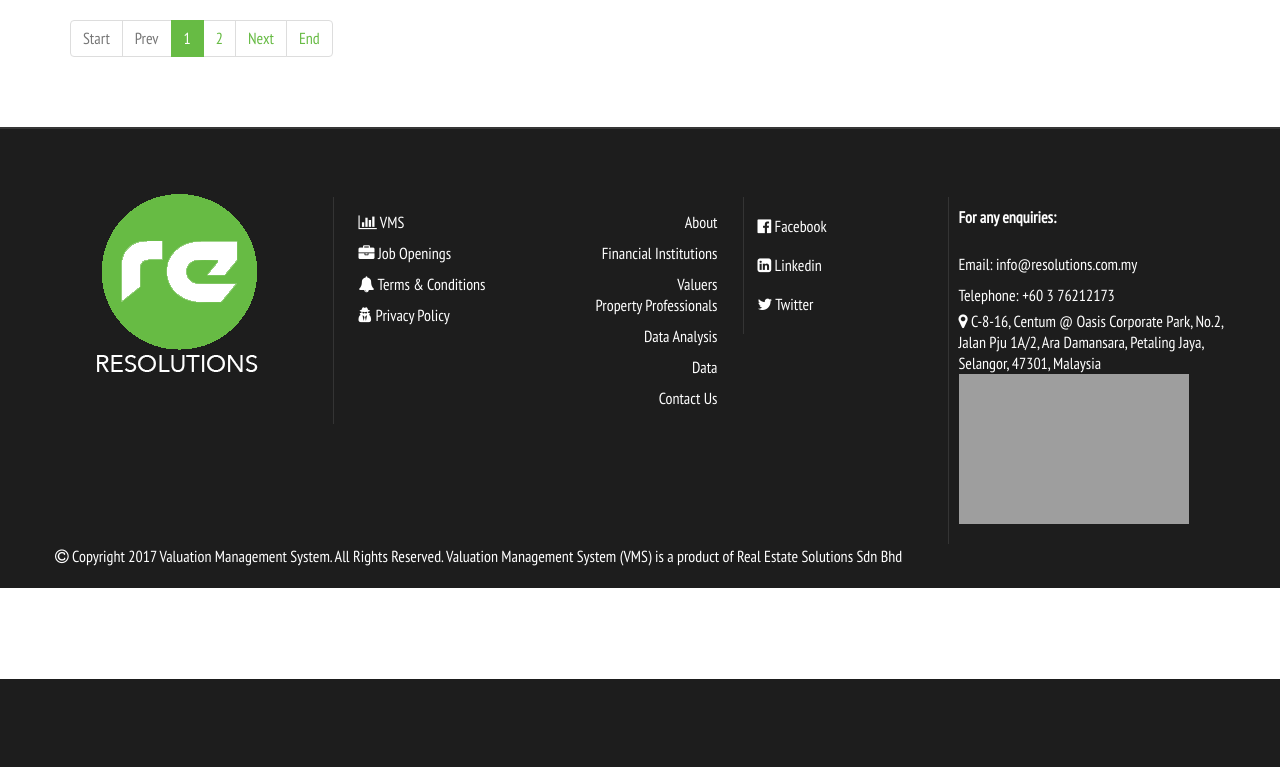
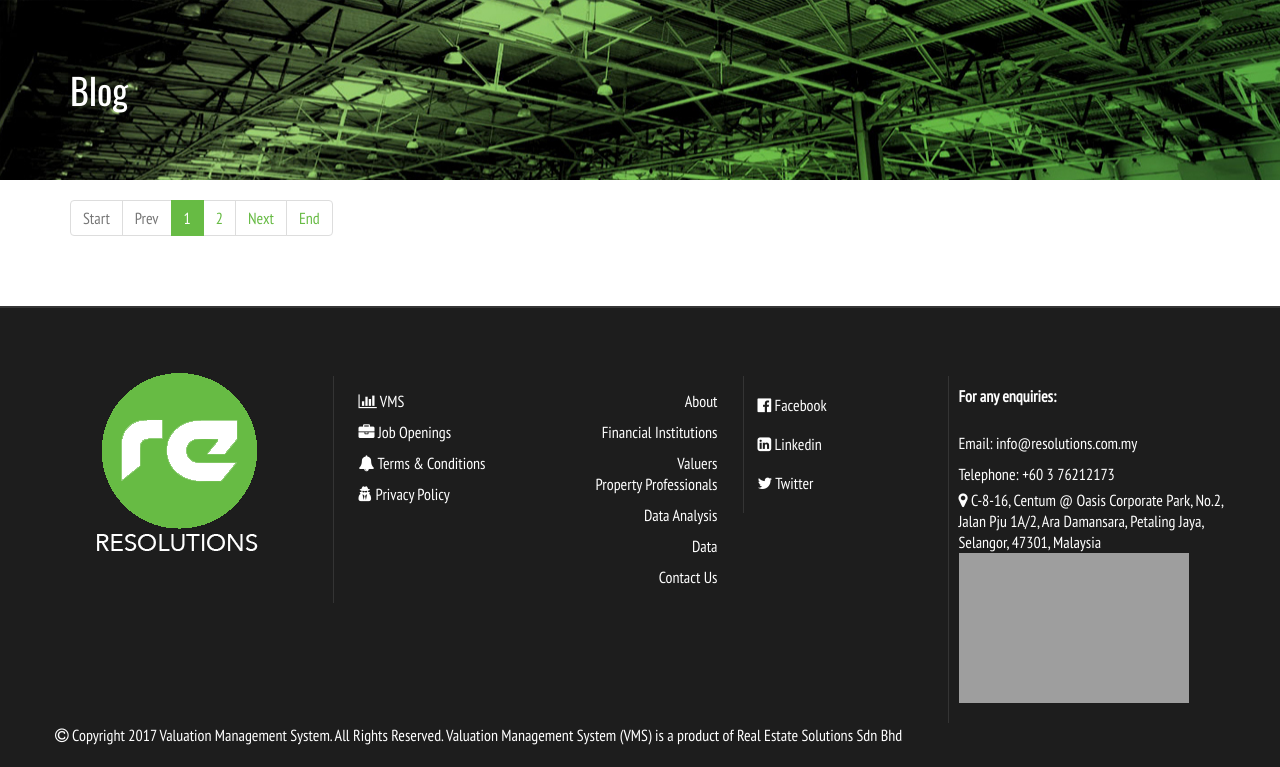
Before and after one commit to Adelalmaleh1/resolutions, a Django app: page /blog/ in a window 1280 px wide. Shown: the part 121-888 px from the top of the page. Before the commit the page ends 800 px from the top, so only its background shows below. Run offline with Django 3.2, Linux system fonts and the light colour scheme; data that the repository does not hold is empty; some libraries are stand-ins or nearby versions; grey boxes are pictures that could not be loaded.

Commit message:
Added add_blog form.

```diff
--- a/re_website/static/css/style.css
+++ b/re_website/static/css/style.css
@@ -157,6 +157,14 @@ h1, h2, h3, h4, h5, h6 {
 .page-header {
     background: url(../images/page-header.jpg) no-repeat;
     padding: 70px 0;
+    margin-top: 0px;
+}
+.blog-header {
+    background: url(../images/blog-header.jpg) no-repeat;
+    padding: 70px 0;
+    color: #fff;
+    font-size: 18px;
+    font-family: 'PT Sans Narrow', Arial, sans-serif;
     margin-top: 0px;
 }
 
@@ -2446,7 +2454,7 @@ textarea {
 .post-img { position: relative; }
 .post-img img{border-radius: 10px; width: 100%;}
 .post-title { }
-.post-content {padding-top: 50px; padding-right: 50px;}
+.post-content {padding-top: 0px; padding-right: 50px;}
 .post-header { }
 
 .post-block .btn-default {
--- a/re_website/templates/blog.html
+++ b/re_website/templates/blog.html
@@ -1,14 +1,20 @@
 {% extends 'layout.html' %}
 {% load bootstrap_tags static %}
 {% block content %}
-{% comment %} {% for blog in blogs %}
-{{ blog.title }}
-{{ blog.text }}
-{% endfor %} {% endcomment %}
+<div class="blog-header">
+    <div class="overlay">
+        <div class="container">
+            <div class="row">
+                <div class="col-md-12">
+                    <h1>Blog</h1>
+                </div>
+            </div>
+        </div>
+    </div>
+</div>
 
 <div class="container">
     <div class="row">
-
         <!-- Start Blog Body Section -->
         <div class="col-md-8 blog-body">
             {% for blog in blogs %}
@@ -18,13 +24,9 @@
                 <ul class="post-meta">
                     <li><i class="fa fa-clock-o"></i>{{ blog.created_date|date:"d F Y" }}</li>
                 </ul>
-
                 <p class="post-content">{{ blog.text }}</p>
-
-                    <a href="" class="btn btn-primary" title=""> Read More...</a>
             </div>
             {% endfor %}
-
             <!-- Start Pagination -->
             <nav>
                 <ul class="pagination">
--- a/re_website/templates/contact.html
+++ b/re_website/templates/contact.html
@@ -8,7 +8,7 @@
             <div class="container">
                 <div class="row">
                     <div class="col-md-12">
-                        <h1>Contact with Us</h1>
+                        <h1>Contact Us</h1>
                     </div>
                 </div>
             </div>
@@ -19,7 +19,7 @@
             <div class="row">
                 <div class="col-lg-12">
                     <div class="section-title text-center wow fadeInDown" data-wow-duration="2s" data-wow-delay="50ms">
-                        <h2>Contact With Us</h2>
+                        <h2>Contact Us</h2>
                         <p>Do not hesitate to contact us anytime</p>
                     </div>
                 </div>
--- a/re_website/templates/home.html
+++ b/re_website/templates/home.html
@@ -93,7 +93,10 @@
                                 <a href="{% url 'blog' %}">Blog</a>
                                 <ul class="dropdown">
                                     <li>
-                                        <a href="blog-item.html">Item Page</a>
+                                        <a href="{% url 'blog' %}">Show Articles</a>
+                                    </li>
+                                    <li>
+                                        <a href="{% url 'blog_new' %}">New Article</a>
                                     </li>
                                 </ul>
                             <li>
--- a/re_website/templates/layout.html
+++ b/re_website/templates/layout.html
@@ -30,7 +30,7 @@
                 </button>
                 <!-- End Toggle Nav Link For Mobiles -->
 
-                <img src="{% static 'images/re_logo.png' %}" class="navbar-brand" alt="images">
+                <a href="{% url 'home' %}"><img src="{% static 'images/re_logo.png' %}" class="navbar-brand" alt="images"></a>
             </div>
             <div class="navbar-collapse collapse">
 
@@ -60,11 +60,14 @@
                         <a href="{% url 'blog' %}">Blog</a>
                         <ul class="dropdown">
                             <li>
-                                <a href="blog-item.html">Item Page</a>
+                                <a href="{% url 'blog' %}">Show Articles</a>
+                            </li>
+                            <li>
+                                <a href="{% url 'blog_new' %}">New Article</a>
                             </li>
                         </ul>
                     <li>
-                        <a href="#about">About Us</a>
+                        <a href="{% url 'home' %}#about">About Us</a>
                     </li>
                     </li>
                         <li><a href="{% url 'contact' %}">Contact</a></li>
--- a/re_website/views.py
+++ b/re_website/views.py
@@ -2,7 +2,7 @@ from django.shortcuts import render
 from django.http import HttpResponse, HttpResponseRedirect
 from django.views.generic import TemplateView, CreateView
 from .models import Contact, Blog
-from .forms import ContactForm
+from .forms import ContactForm, BlogForm
 from django.core.urlresolvers import reverse
 
 
@@ -67,7 +67,12 @@ class AnalysisView(TemplateView):
 class DataView(TemplateView):
     template_name = 'data.html'
 
-
+class BlogCreateView(CreateView):
+    template_name = 'create_blog.html'
+    model = Blog
+    fields = ('title', 'text')
+    def get_success_url(self):
+        return reverse('blog')
 
 def blog_list(request):
     blogs = Blog.objects.all()
--- a/resolutions/urls.py
+++ b/resolutions/urls.py
@@ -16,7 +16,7 @@ Including another URLconf
 from django.conf.urls import url
 from django.contrib import admin
 
-from re_website.views import HomeTemplateView, ContactView, FinancialView, ValuerView, AnalysisView,DataView, blog_list
+from re_website.views import HomeTemplateView, ContactView, FinancialView, ValuerView, AnalysisView,DataView, blog_list, BlogCreateView
 
 urlpatterns = [
     url(r'^$', HomeTemplateView.as_view(), name='home'),
@@ -27,5 +27,6 @@ urlpatterns = [
     url(r'^analysis/$', AnalysisView.as_view(), name='analysis'),
     url(r'^data/$', DataView.as_view(), name='data'),
     url(r'^blog/$', blog_list, name='blog'),
+    url(r'^blog/new/$', BlogCreateView.as_view(), name='blog_new'),
     url(r'^admin/', admin.site.urls),
 ]
```
Also changed, not shown: re_website/templates/create_blog.html (added, +34 -0 lines), re_website/static/images/blog-header.jpg (added). Lines whose indentation alone changed are shown as unchanged.
